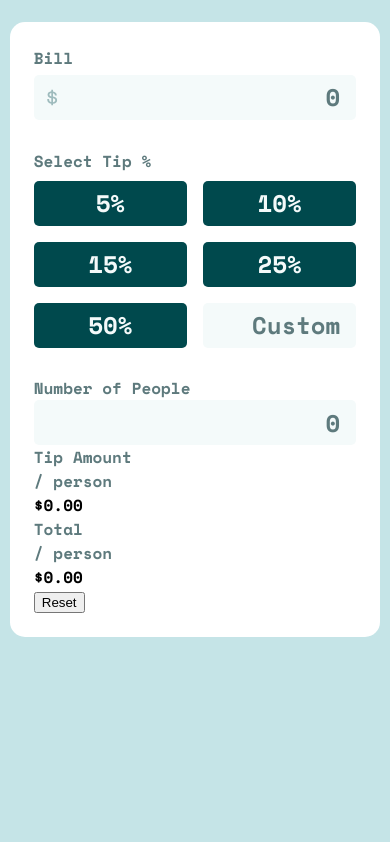
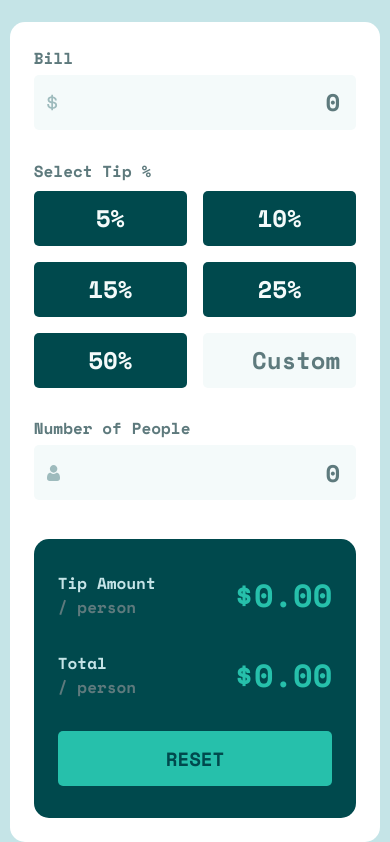
Before and after one commit to milen-nenkov/FrontEnd-Mentor-Challenges, a plain HTML site: page tip-calculator-app-main/index.html in a window 390 px wide. Shown: the part 77-919 px from the top of the page. Before the commit the page ends 844 px from the top, so only its background shows below. Drawn offline with nearby package versions, Linux system fonts and the light colour scheme.

Commit message:
Finish Mobile Design

```diff
--- a/tip-calculator-app-main/css/styles.css
+++ b/tip-calculator-app-main/css/styles.css
@@ -39,7 +39,7 @@ input {
   overflow: hidden;
   background-color: var(--Very-Light-Grayish-Cyan);
   width: 100%;
-  height: 45px;
+  height: 55px;
   text-align: end;
   padding: 1rem;
 }
@@ -50,6 +50,12 @@ input:focus {
 
 input:hover {
   cursor: pointer;
+}
+
+input::-webkit-outer-spin-button,
+input::-webkit-inner-spin-button {
+  -webkit-appearance: none;
+  margin: 0;
 }
 
 p {
@@ -86,7 +92,7 @@ p {
 .dollar-icon {
   position: absolute;
   left: 4%;
-  top: 42px;
+  top: 47px;
 }
 
 .tip {
@@ -108,17 +114,74 @@ p {
   font-size: var(--Font-Size);
   background-color: var(--Very-Dark-Cyan);
   color: var(--Very-Light-Grayish-Cyan);
-  height: 45px;
+  height: 55px;
   border: none;
   border-radius: 5px;
 }
 
 .tip-btn:hover {
   color: var(--Very-Dark-Cyan);
-  background-color: var(--Strong-Cyan);
+  background-color: var(--Light-Grayish-Cyan);
+  cursor: pointer;
 }
 
 .tip-btn-active {
   color: var(--Very-Dark-Cyan);
   background-color: var(--Strong-Cyan);
 }
+
+.people {
+  position: relative;
+  margin-bottom: 1.2rem;
+}
+
+.people-text {
+  margin-bottom: 0.3rem;
+}
+
+.people-icon {
+  position: absolute;
+  left: 4%;
+  top: 47px;
+  z-index: 2;
+}
+
+.display {
+  background-color: var(--Very-Dark-Cyan);
+  display: grid;
+  grid-template-columns: 1fr 1fr;
+  row-gap: 2rem;
+  padding: 2rem 1.5rem;
+  border-radius: 15px;
+}
+
+.each {
+  color: var(--Light-Grayish-Cyan);
+}
+
+.value {
+  text-align: end;
+  color: var(--Strong-Cyan);
+  font-size: 2rem;
+}
+
+.reset {
+  grid-column: span 2;
+}
+
+.reset-btn {
+  width: 100%;
+  height: 55px;
+  background-color: var(--Strong-Cyan);
+  color: var(--Very-Dark-Cyan);
+  text-transform: uppercase;
+  font-size: larger;
+  font-family: var(--Space-Mono-Font);
+  border: none;
+  border-radius: 5px;
+}
+
+.reset-btn:hover {
+  background-color: var(--Light-Grayish-Cyan);
+  cursor: pointer;
+}
--- a/tip-calculator-app-main/index.html
+++ b/tip-calculator-app-main/index.html
@@ -23,44 +23,54 @@
         <div class="bill">
           <p class="bill-text">Bill</p>
           <span class="dollar-icon"
-            ><img src="images/icon-dollar.svg" alt=""
+            ><img src="images/icon-dollar.svg" alt="Dollar Icon"
           /></span>
-          <input type="text" class="bill-input" placeholder="0" />
+          <input type="number" class="bill-input" min="0" placeholder="0" />
         </div>
         <div class="tip">
           <p class="tip-select">Select Tip %</p>
           <div class="tips-grid">
-            <button class="tip-btn five-percent">5%</button>
-            <button class="tip-btn ten-percent">10%</button>
-            <button class="tip-btn fifteen-percent">15%</button>
-            <button class="tip-btn twenty-five-percent">25%</button>
-            <button class="tip-btn fifty-percent">50%</button>
-            <input type="text" class="custom-tip" placeholder="Custom" />
+            <button class="tip-btn five">5%</button>
+            <button class="tip-btn ten">10%</button>
+            <button class="tip-btn fifteen">15%</button>
+            <button class="tip-btn twenty-five">25%</button>
+            <button class="tip-btn fifty">50%</button>
+            <input
+              type="number"
+              class="custom-tip"
+              min="0"
+              max="100"
+              placeholder="Custom"
+            />
           </div>
         </div>
         <div class="people">
-          <p class="people-text">Number of People</p>
+          <div class="people-text">
+            <p class="people-description">Number of People</p>
+            <p class="people-warning"></p>
+          </div>
+          <span class="people-icon"
+            ><img src="images/icon-person.svg" alt="People Icon"
+          /></span>
 
-          <input type="text" class="people" placeholder="0" />
+          <input type="number" class="people" min="0" placeholder="0" />
         </div>
       </section>
       <section class="display">
         <div class="tip-per-person">
-          <p class="tip-each">
-            Tip Amount <br />
-            / person
-          </p>
-          <div class="tip-person">$0.00</div>
+          <p class="each">Tip Amount</p>
+          <p class="per-person">/ person</p>
         </div>
+        <div class="value tip-person">$0.00</div>
         <div class="total-per-person">
-          <p class="total-each">
-            Total <br />
-            / person
-          </p>
-          <div class="total-person">$0.00</div>
+          <p class="each">Total</p>
+          <p class="per-person">/ person</p>
         </div>
+        <div class="value total-person">$0.00</div>
 
-        <button class="reset">Reset</button>
+        <div class="reset">
+          <button class="reset-btn">Reset</button>
+        </div>
       </section>
     </main>
 
```
